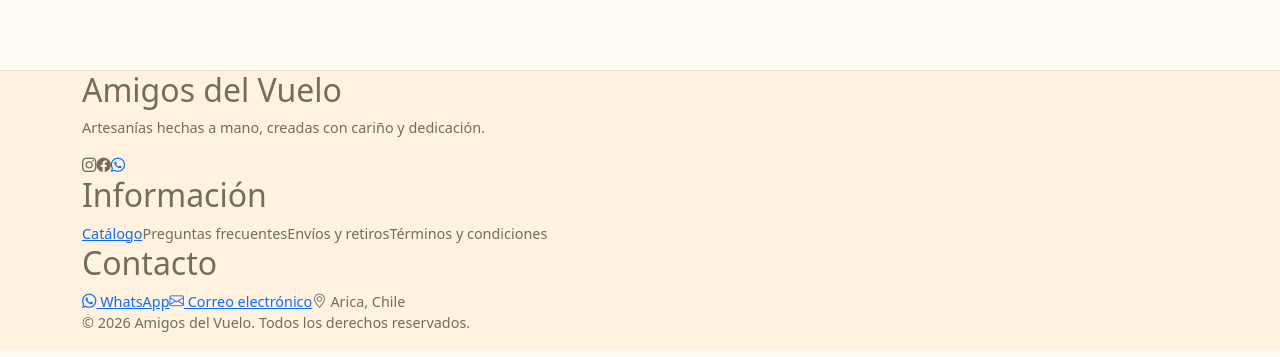
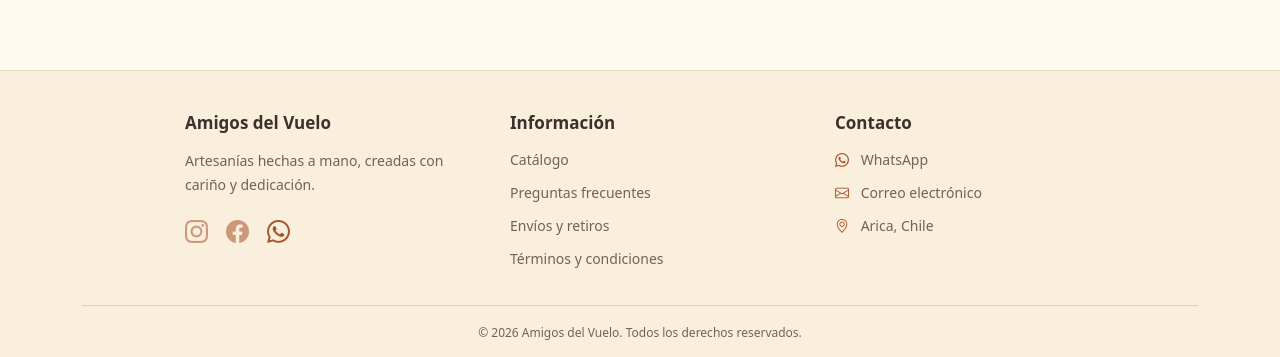
Before and after one commit to Dari023/Sistema-de-inventario-y-ventas, a React app in the folder frontend/: page / in a window 1280 px wide. Shown: the part 1156-1513 px from the top of the page. Built offline with nearby package versions, Linux system fonts and the light colour scheme; the HTML template or start-up script is replaced by a standard one.

Commit message:
estilos footer

```diff
--- a/frontend/src/styles/tienda.css
+++ b/frontend/src/styles/tienda.css
@@ -523,6 +523,90 @@ body {
     flex-shrink: 0;
 }
 
+
+.tienda-footer {
+    background-color: #faeedc;
+    border-top: 1px solid #ead9c3;
+    padding: 42px 0 18px;
+    color: #3a302d;
+}
+
+.tienda-footer-grid {
+    display: grid;
+    grid-template-columns: repeat(3, 260px);
+    justify-content: center;
+    gap: 65px;
+}
+
+.tienda-footer-columna h2 {
+    font-size: 17px;
+    font-weight: 700;
+    margin-bottom: 16px;
+}
+
+.tienda-footer-columna p {
+    font-size: 14px;
+    line-height: 1.7;
+    color: #756252;
+    max-width: 260px;
+}
+
+.tienda-footer-enlaces {
+    display: flex;
+    flex-direction: column;
+    gap: 12px;
+}
+
+.tienda-footer-enlaces a,
+.tienda-footer-enlaces span {
+    font-size: 14px;
+    color: #756252;
+    text-decoration: none;
+}
+
+.tienda-footer-enlaces a:hover {
+    color: #d76d25;
+}
+
+.tienda-footer-enlaces i {
+    margin-right: 8px;
+    color: #a7532b;
+}
+
+.tienda-footer-redes {
+    display: flex;
+    gap: 18px;
+    margin-top: 18px;
+}
+
+.tienda-footer-redes a,
+.tienda-footer-redes span {
+    font-size: 23px;
+    color: #a7532b;
+}
+
+.tienda-footer-redes a:hover {
+    color: #e47c31;
+}
+
+.tienda-footer-redes span {
+    opacity: 0.55;
+}
+
+.tienda-footer-inferior {
+    border-top: 1px solid #e3ceb7;
+    margin-top: 36px;
+    padding-top: 18px;
+    text-align: center;
+}
+
+.tienda-footer-inferior p {
+    margin: 0;
+    font-size: 12px;
+    color: #756252;
+}
+
+
 @media (min-width: 48rem) {
   .registro-requisitos {
     grid-template-columns: repeat(2, minmax(0, 1fr));
```
